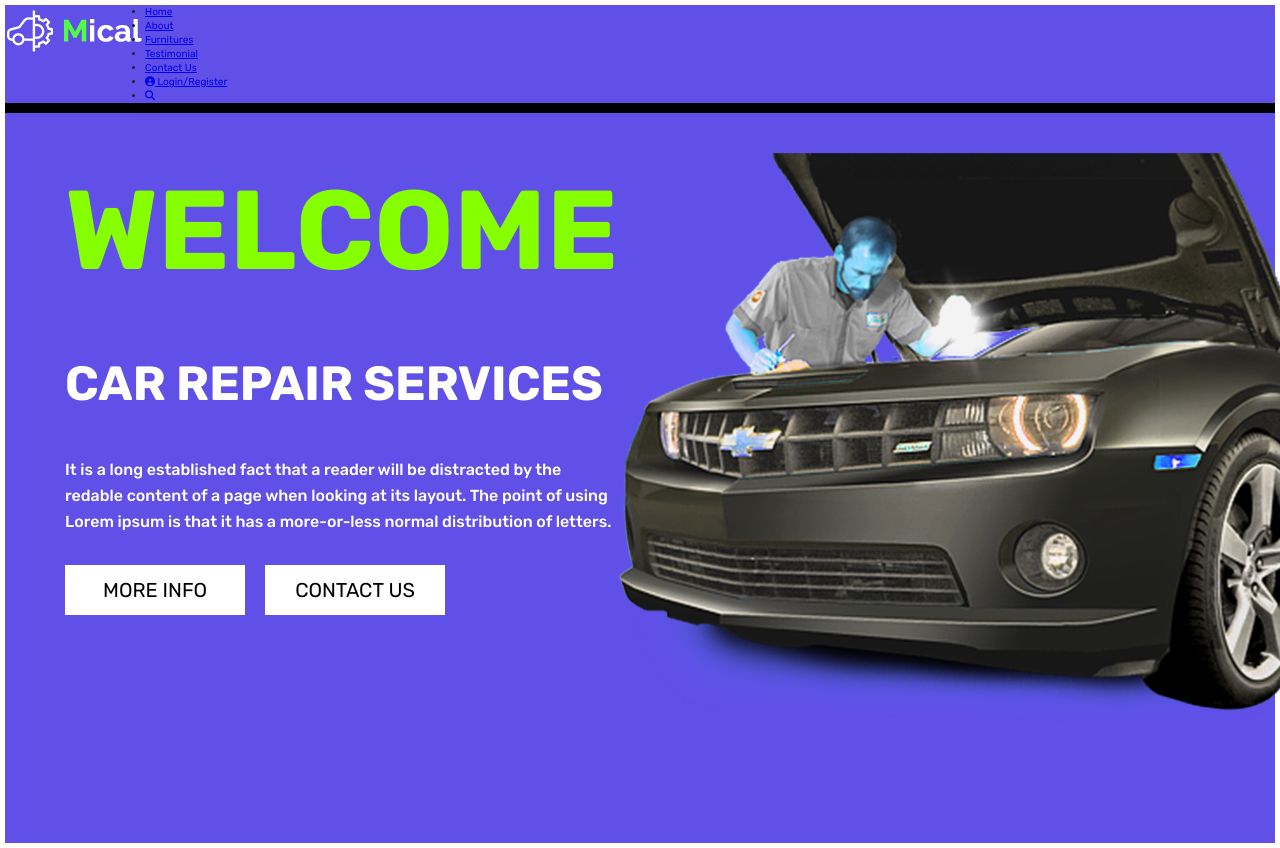
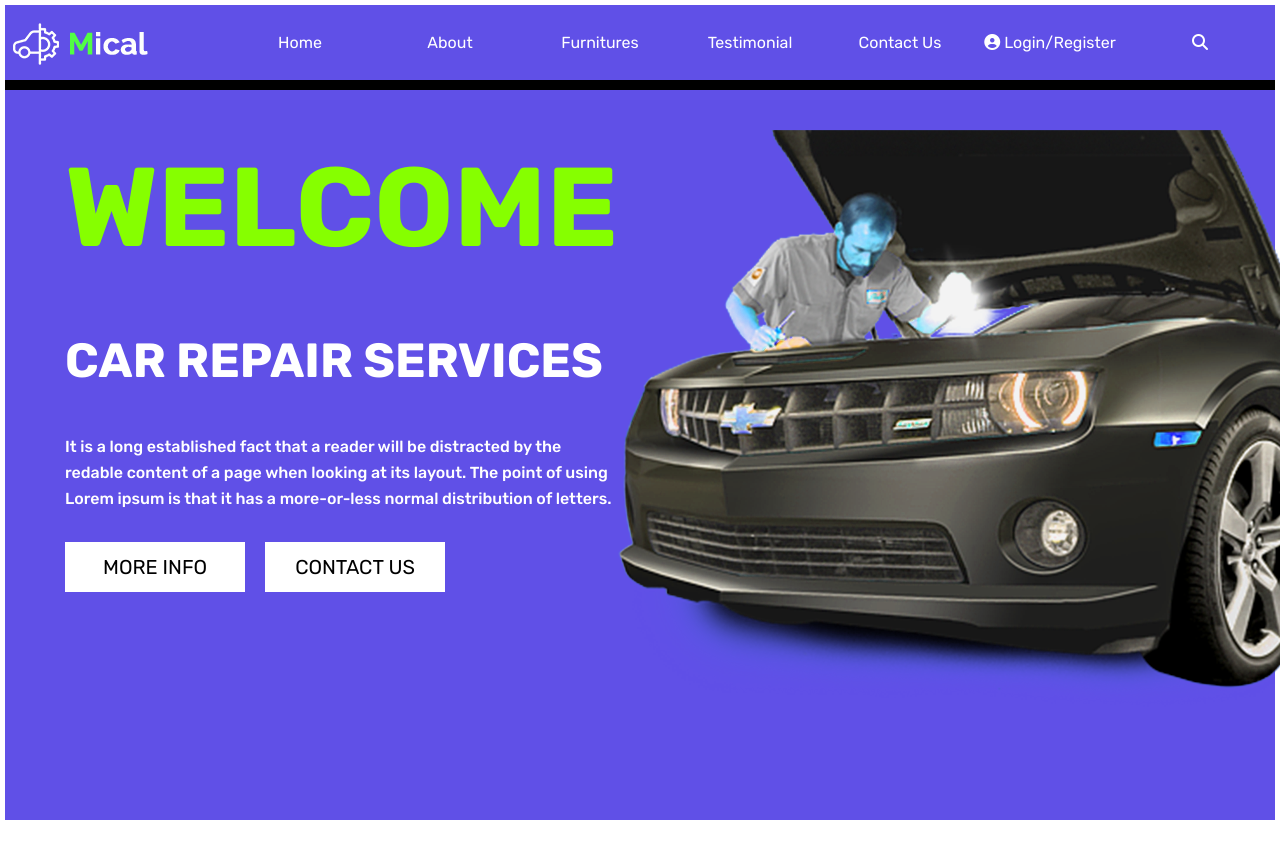
Before and after one commit to pasik89/przemek_mical_lesson, a website built with Parcel: page index.html in a window 1280 px wide. Shown: the top 848 px of the page. After the commit the page ends 825 px from the top, so only its background shows below. Built offline with nearby package versions, Linux system fonts and the light colour scheme.

Commit message:
Add files via upload

```diff
--- a/index.html
+++ b/index.html
@@ -28,19 +28,19 @@
 
 <body>
   <section class="navi">
-    <div class="navi_logo">
-      <img class="navi_logo-img" src="img/logo.png" alt="logo">
+    <div class="navi__logo">
+      <img class="navi__logo-img" src="img/logo.png" alt="logo">
     </div>
-    <nav class="navi_menu">
-      <ul class="navi_list">
-        <li class="navi_list-element"><a class="navi_btn" href="#">Home</a></li>
-        <li class="navi_list-element"><a class="navi_btn" href="#">About</a></li>
-        <li class="navi_list-element"><a class="navi_btn" href="#">Furnitures</a></li>
-        <li class="navi_list-element"><a class="navi_btn" href="#">Testimonial</a></li>
-        <li class="navi_list-element"><a class="navi_btn" href="#">Contact Us</a></li>
-        <li class="navi_list-element"><a class="navi_btn" href="#"><i class="fa-solid fa-circle-user"></i>
+    <nav class="navi__menu">
+      <ul class="navi__list">
+        <li class="navi__list-element"><a class="navi__btn-link" href="#">Home</a></li>
+        <li class="navi__list-element"><a class="navi__btn-link" href="#">About</a></li>
+        <li class="navi__list-element"><a class="navi__btn-link" href="#">Furnitures</a></li>
+        <li class="navi__list-element"><a class="navi__btn-link" href="#">Testimonial</a></li>
+        <li class="navi__list-element"><a class="navi__btn-link" href="#">Contact Us</a></li>
+        <li class="navi__list-element"><a class="navi__btn-link" href="#"><i class="fa-solid fa-circle-user"></i>
             Login/Register</a></li>
-        <li class="navi_list-element"><a class="navi_btn" href="#"><i
+        <li class="navi__list-element"><a class="navi__btn-link" href="#"><i
               class="fa-sharp fa-solid fa-magnifying-glass"></i></a></li>
       </ul>
     </nav>
```
